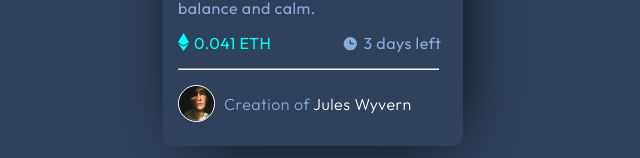
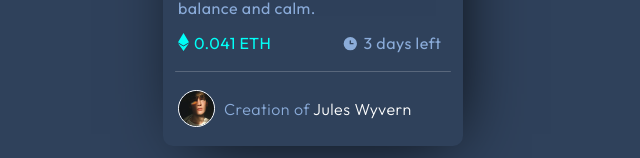
Before and after one commit to SCREECH115/NFT-preview-card-component, a plain HTML site: page index.html in a window 1280 px wide. Shown: the part 504-662 px from the top of the page, without its empty margins (327-967 px from the left). Drawn offline with Linux system fonts and the light colour scheme.

Commit message:
line fixed

```diff
--- a/index.html
+++ b/index.html
@@ -60,7 +60,7 @@
         </div>
       </div>
 
-      <hr />
+      <div class="hr"></div>
       <div class="author">
         <img src="./images/image-avatar.png" alt="photo" aria-hidden="true" />
 
--- a/style.css
+++ b/style.css
@@ -148,12 +148,12 @@ footer {
   margin-right: 3%;
 }
 
-hr {
-  margin-left: 5%;
-  margin-right: 8%;
-  margin-top: 5%;
-  text-decoration: none;
-  color: var(--very-dark-blue);
+.hr {
+  height: 0.2%;
+  width: 92%;
+  background: rgba(255, 255, 255, 0.2);
+  margin: 6% auto;
+  border-radius: 100px;
 }
 
 .author {
```
